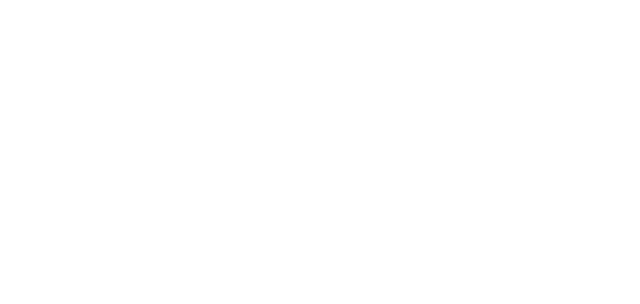
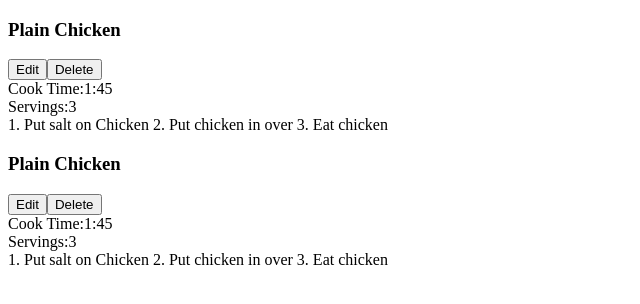
Before and after one commit to BavKudhail/cooking-with-react, a React (Create React App) app: page / in a window 1280 px wide. Shown: the top 304 px of the page, without its empty margins (0-640 px from the left). Built offline with nearby package versions, Linux system fonts and the light colour scheme.

Commit message:
Hard coded recipe data

```diff
--- a/src/Recipe.js
+++ b/src/Recipe.js
@@ -1,5 +1,26 @@
 import React from "react";
 
 export default function Recipe() {
-  return <div></div>;
+  return (
+    <div>
+      <div>
+        <h3>Plain Chicken</h3>
+        <div>
+          <button>Edit</button>
+          <button>Delete</button>
+        </div>
+      </div>
+      <div>
+        <span>Cook Time:</span>
+        <span>1:45</span>
+      </div>
+      <div>
+        <span>Servings:</span>
+        <span>3</span>
+      </div>
+      <div>
+        <div>1. Put salt on Chicken 2. Put chicken in over 3. Eat chicken</div>
+      </div>
+    </div>
+  );
 }
```
